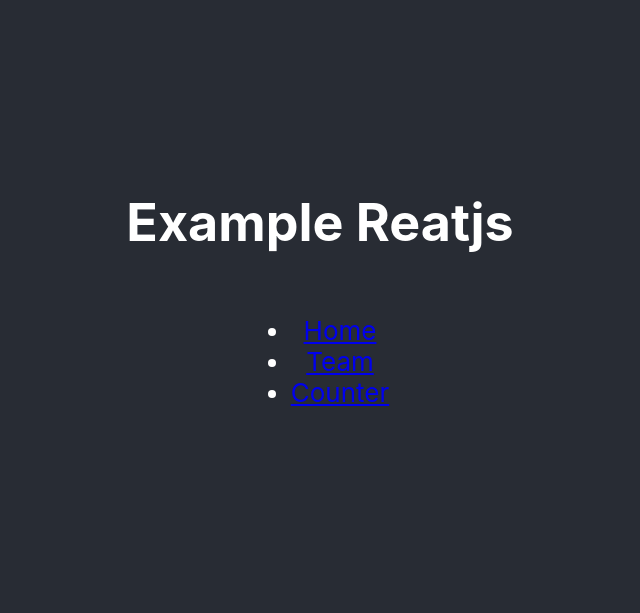
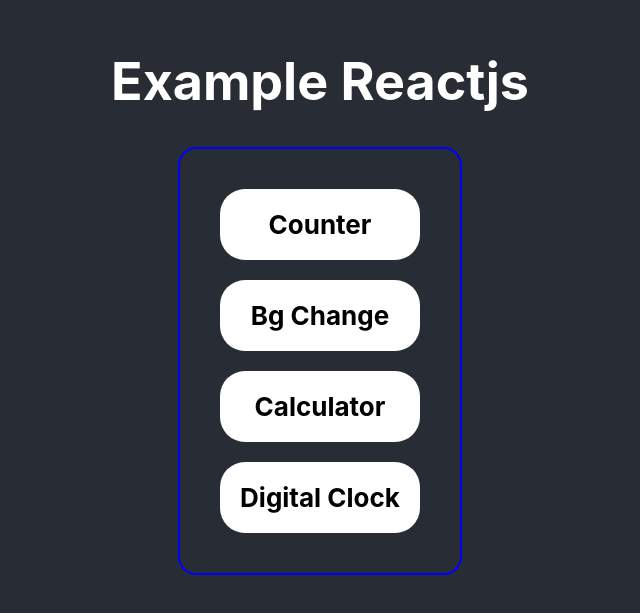
Before and after one commit to MawiDev/mini-project-react-js, a React (Create React App) app: page / in a window 1280 px wide. Shown: the part 105-718 px from the top of the page, without its empty margins (320-960 px from the left). Built offline with nearby package versions, Linux system fonts and the light colour scheme.

Commit message:
pages fixed router etc..

```diff
--- a/src/App.js
+++ b/src/App.js
@@ -1,9 +1,11 @@
 import './App.css';
 import Teams from './components/Teams';
 import Counter from './components/Counter';
+import BgChange from './components/BgChange';
 import Home from './pages/home';
-import Navbar from './layout/Navbar';
-import { Route, Routes } from 'react-router-dom';
+import { Link, Route, Routes } from 'react-router-dom';
+import Calculator from './components/Calculator';
+import DigitalClock from './components/DigitalClock';
 
 function App() {
   return (
@@ -13,8 +15,10 @@
           <Route path='/' element={<Home/>}/>
           <Route path='/teams' element={<Teams/>}/>
           <Route path='/counter' element={<Counter/>}/>
+          <Route path='/bgchange' element={<BgChange/>}/>
+          <Route path='/calculator' element={<Calculator/>}/>
+          <Route path='/digitalclock' element={<DigitalClock/>}/>
         </Routes>
-        <Navbar/>
       </header>
     </div>
   );
--- /dev/null
+++ b/src/components/BgChange.jsx
@@ -0,0 +1,40 @@
+import { useState } from "react"
+import ReturnButton from "./ReturnButton"
+
+export default function BgChange () {
+    const colors = [
+        'red',
+        'black',
+        'white',
+        'green',
+        'orange',
+        'blue',
+        'yellow',
+        'pink',
+        'purple',
+        'cyan',
+        'lightblue',
+    ]
+    const [color,setColor] = useState('white')
+    const [i,setI] = useState(0)
+    const changeColor = () => {
+        setColor(colors[i % colors.length])
+        setI(i + 1)
+    }
+    return(
+        <>
+            <h1>Background Change</h1>
+            <div>
+                <div style={
+                    {
+                        backgroundColor: color,
+                        padding: '100px'
+                    }
+                }>
+                </div>
+                <button onClick={() => changeColor()}>Change color</button>
+            </div>
+            <ReturnButton/>
+        </>
+    )
+}
--- /dev/null
+++ b/src/components/Calculator.jsx
@@ -0,0 +1,12 @@
+import { useState } from "react"
+import ReturnButton from "./ReturnButton"
+
+export default function Calculator () {
+
+    return(
+        <>
+           <h1>Calculator</h1>
+           <ReturnButton/>
+        </>
+    )
+}
--- a/src/components/Counter.jsx
+++ b/src/components/Counter.jsx
@@ -1,4 +1,5 @@
 import { useState } from "react"
+import ReturnButton from "./ReturnButton"
 
 export default function Counter () {
     //Qui dichiaro un array con all'interno una variabile counter e una setCounter.
@@ -9,6 +10,9 @@
         //quando viene eseguita la funzione chiamo il setCounter e prendo il valore di counter e gli aggiungo 1.
         setCounter(counter + 1)
     }
+    const decrementCounter = () => {
+        setCounter(counter - 1)
+    }
     return(
         <>
         <h1>Counter</h1>
@@ -17,8 +21,10 @@
                 e dopodiche creo un bottone che cliccato chiamera la funzione incremet
                 e il counter incrementerà di 1*/}
             <h4>{counter}</h4>
+            <button onClick={() => decrementCounter()}>decrement</button>
             <button onClick={() => incrementCounter()}>increment</button>
         </div>
+        <ReturnButton/>
         </>
     )
 }
--- /dev/null
+++ b/src/components/DigitalClock.jsx
@@ -0,0 +1,10 @@
+import ReturnButton from "./ReturnButton";
+
+export default function DigitalClock () {
+    return(
+        <>
+            <h1>Digital Clock</h1>
+            <ReturnButton/>
+        </>
+    )
+}
--- /dev/null
+++ b/src/components/ReturnButton.jsx
@@ -0,0 +1,25 @@
+import { Link } from "react-router-dom";
+
+export default function ReturnButton() {
+    return(
+        <>
+        <div style={
+            {
+                padding:'10px',
+                margin:'20px',
+                backgroundColor:'white',
+                borderRadius:'25px',
+            }
+        }>
+            <Link style={
+                {
+                    color:'black',
+                    textDecoration:'none',
+                    fontWeight: 'bold',
+                    fontSize:'18px'
+                }
+            } to={'/'}>Return Back</Link>
+        </div>
+        </>
+    )
+}
--- a/src/components/Teams.jsx
+++ b/src/components/Teams.jsx
@@ -1,5 +1,6 @@
 import { useState } from 'react'
 import {teams} from '../data/data'
+import ReturnButton from './ReturnButton';
 
 export default function Teams() {
     //diachiaro team e setTeam e con useState punto all'array
@@ -32,6 +33,7 @@
                 </div>
                 )
             })}
+            <ReturnButton/>
       </>
     )
 };
--- a/src/layout/Navbar.jsx
+++ /dev/null
@@ -1,18 +0,0 @@
-import { Link } from "react-router-dom"
-export default function Navbar() {
-    return(
-        <>
-            <ul>
-                <li>
-                    <Link to={'/'}>Home</Link>
-                </li>
-                <li>
-                    <Link to={'/teams'}>Team</Link>
-                </li>
-                <li>
-                    <Link to={'/counter'}>Counter</Link>
-                </li>
-            </ul>
-        </>
-    )
-}
--- a/src/pages/home.jsx
+++ b/src/pages/home.jsx
@@ -1,6 +1,61 @@
+import { Link } from "react-router-dom"
 const Home = () => {
+    const linkApp = [
+        {
+            name:'Counter',
+            toref:'/counter'
+        },
+        {
+            name:'Bg Change',
+            toref:'/bgchange'
+        },
+        {
+            name:'Calculator',
+            toref:'/calculator'
+        },
+        {
+            name:'Digital Clock',
+            toref:'/digitalclock'
+        }
+    ]
     return(
-        <h1>Example Reatjs</h1>
+        <>
+            <h1>Example Reactjs</h1>
+            <div style={
+                {
+                    textAlign:'center',
+                    border:'2px solid blue',
+                    borderRadius:'18px',
+                    padding:'20px'
+                }
+            }>
+                {linkApp.map((el) =>{
+                    return(
+                        <div key={el}
+                        style={
+                            {
+                                padding:'20px',
+                                margin:'20px',
+                                backgroundColor:'white',
+                                borderRadius:'25px',
+                            }
+                        }
+                        >
+                            <Link style={
+                                {
+                                    color:'black',
+                                    textDecoration:'none',
+                                    fontWeight: 'bold'
+                                }
+                            } to={el.toref}>
+                                {el.name}
+                            </Link>
+                        </div>
+                    )
+                })}
+            </div>
+        </>
+
     )
 }
 export default Home;
```
